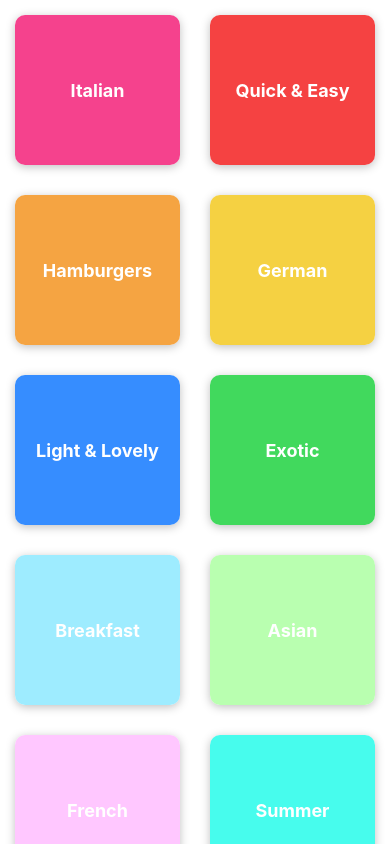
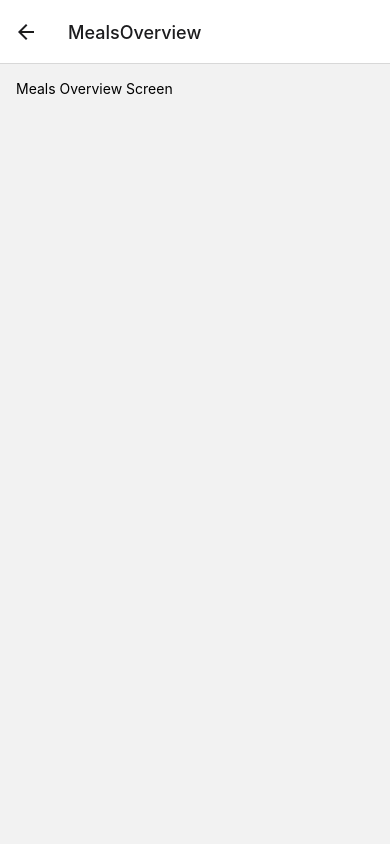
Before and after one commit to KurtGuardia/max-meals-first, a React Native app: screen /MealsOverview in a window 390 px wide. Built offline with nearby package versions, Linux system fonts and the light colour scheme.

Commit message:
Added Navigation with library

```diff
--- a/App.js
+++ b/App.js
@@ -1,12 +1,28 @@
 import { StatusBar } from 'expo-status-bar'
 import { StyleSheet } from 'react-native'
 import CategoryScreen from './screens/CategoryScreen'
+import { NavigationContainer } from '@react-navigation/native'
+import { createNativeStackNavigator } from '@react-navigation/native-stack'
+import MealsOverviewScreen from './screens/MealsOverviewScreen'
+
+const Stack = createNativeStackNavigator()
 
 export default function App() {
   return (
     <>
-      <StatusBar style='light' />
-      <CategoryScreen />
+      <StatusBar style='dark' />
+      <NavigationContainer>
+        <Stack.Navigator>
+          <Stack.Screen
+            name='MealsCategories'
+            component={CategoryScreen}
+          />
+          <Stack.Screen
+            name='MealsOverview'
+            component={MealsOverviewScreen}
+          />
+        </Stack.Navigator>
+      </NavigationContainer>
     </>
   )
 }
--- a/components/CategoryGridTile.js
+++ b/components/CategoryGridTile.js
@@ -6,7 +6,11 @@
   View,
 } from 'react-native'
 
-export default function CategoryGridTile({ title, color }) {
+export default function CategoryGridTile({
+  title,
+  color,
+  onPress,
+}) {
   return (
     <View style={styles.gridItem}>
       <Pressable
@@ -15,6 +19,7 @@
           pressed ? styles.buttonPressed : null,
         ]}
         android_ripple={{ color: '#ccc' }}
+        onPress={onPress}
       >
         <View
           style={[
--- a/package.json
+++ b/package.json
@@ -10,11 +10,15 @@
     "eject": "expo eject"
   },
   "dependencies": {
+    "@react-navigation/native": "^6.1.6",
+    "@react-navigation/native-stack": "^6.9.12",
     "expo": "~47.0.0",
     "expo-status-bar": "~1.4.2",
     "react": "18.1.0",
     "react-dom": "18.1.0",
     "react-native": "0.70.8",
+    "react-native-safe-area-context": "^4.6.0",
+    "react-native-screens": "^3.21.1",
     "react-native-web": "~0.18.9"
   },
   "devDependencies": {
--- a/screens/CategoryScreen.js
+++ b/screens/CategoryScreen.js
@@ -2,19 +2,20 @@
 import { CATEGORIES } from '../data/dummy-data'
 import CategoryGridTile from '../components/CategoryGridTile'
 
+export default function CategoryScreen({ navigation }) {
   function renderCategoryItem(itemData) {
+    function pressHandler() {
+      navigation.navigate('MealsOverview')
+    }
+
     return (
       <CategoryGridTile
         title={itemData.item.title}
         color={itemData.item.color}
-      onPress={() => {
-        console.log('pressed')
-      }}
+        onPress={pressHandler}
       />
     )
   }
-
-export default function CategoryScreen() {
   return (
     <FlatList
       data={CATEGORIES}
--- /dev/null
+++ b/screens/MealsOverviewScreen.js
@@ -0,0 +1,17 @@
+import { StyleSheet, Text, View } from 'react-native'
+import { MEALS } from '../data/dummy-data'
+
+export default function MealsOverview() {
+  return (
+    <View style={styles.container}>
+      <Text>Meals Overview Screen</Text>
+    </View>
+  )
+}
+
+const styles = StyleSheet.create({
+  container: {
+    flex: 1,
+    padding: 16,
+  },
+})
```
Also changed, not shown: 1 other file (tests, documents, lock files or other folders). Lines whose indentation alone changed are shown as unchanged.
